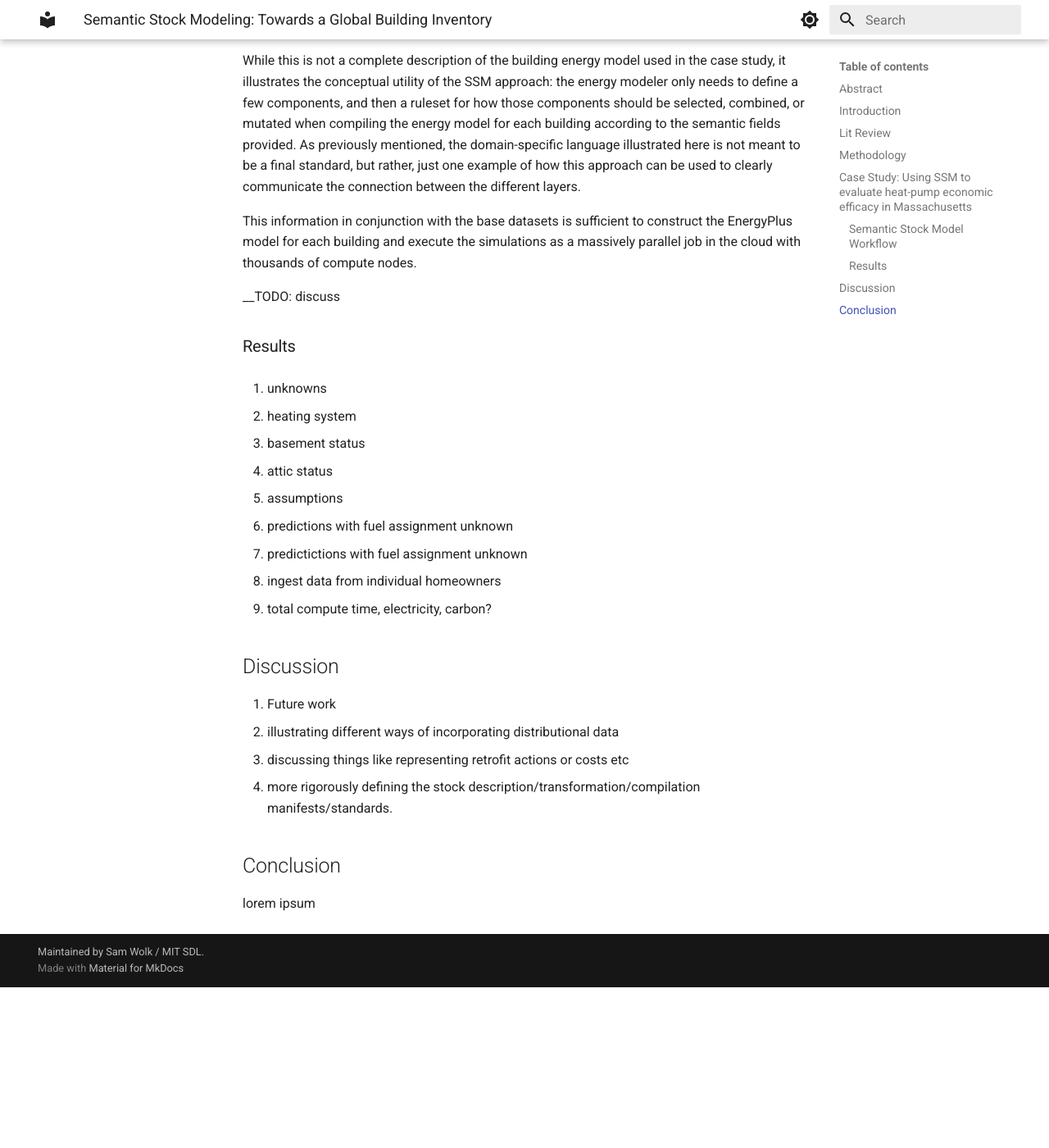
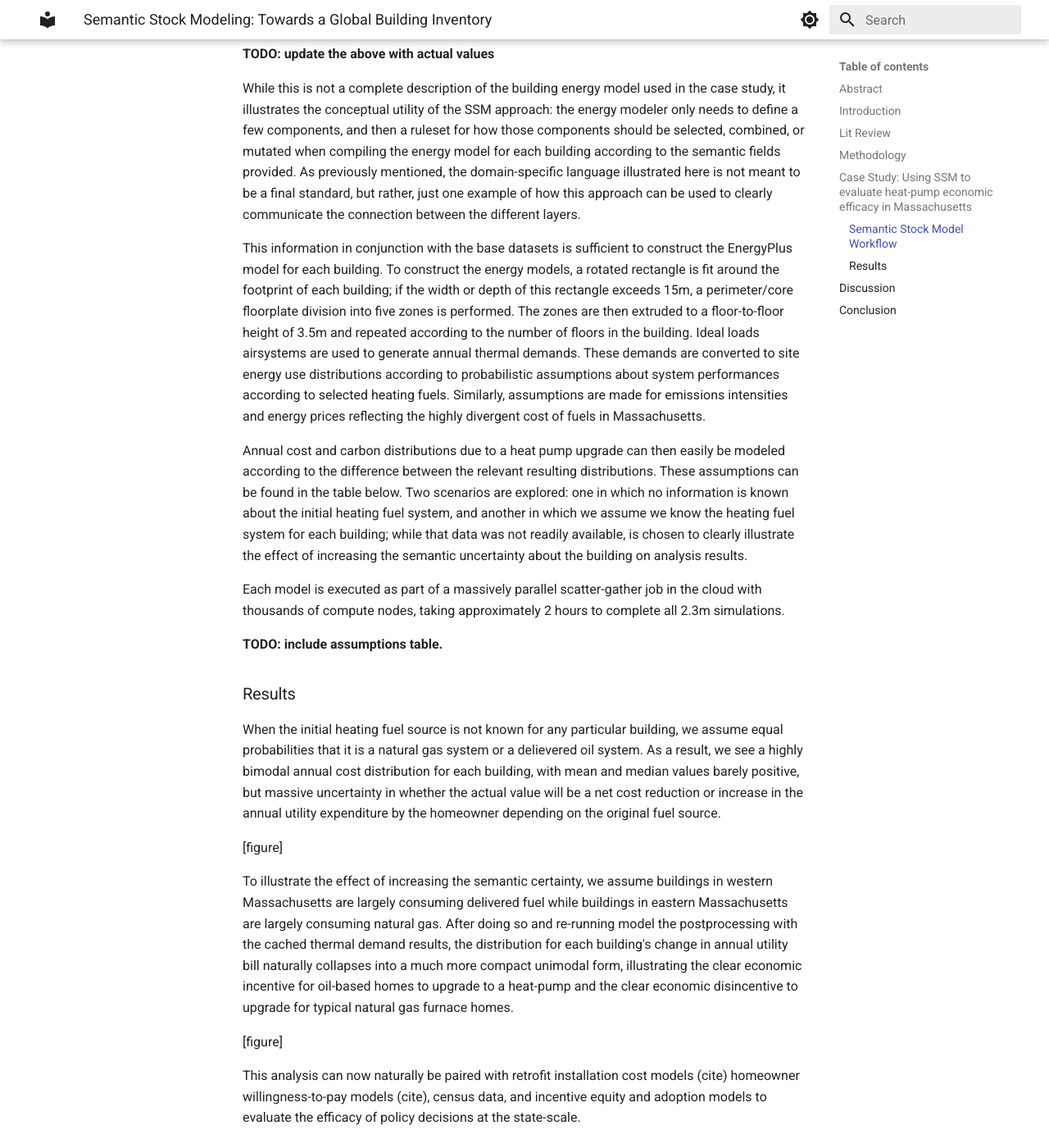
Before and after one commit to szvsw/semantic-ubems, an MkDocs documentation site: the page built from docs/outline.md, in a window 1280 px wide and 1400 px high, scrolled down 8326 px. Shown: the whole window at 82% size. Built offline with MkDocs 1.6.1 and Material for MkDocs 9.7.7, drawn with Linux system fonts in a browser that asks for light colours; before the commit the page ends 9530 px from its top, so only the background shows below that; some of the changed text lies outside the part shown.

Commit message:
add some results data

```diff
--- a/docs/outline.md
+++ b/docs/outline.md
@@ -206,23 +207,25 @@ component-map:
 
 While this is not a complete description of the building energy model used in the case study, it illustrates the conceptual utility of the SSM approach: the energy modeler only needs to define a few components, and then a ruleset for how those components should be selected, combined, or mutated when compiling the energy model for each building according to the semantic fields provided. As previously mentioned, the domain-specific language illustrated here is not meant to be a final standard, but rather, just one example of how this approach can be used to clearly communicate the connection between the different layers.
 
-This information in conjunction with the base datasets is sufficient to construct the EnergyPlus model for each building and execute the simulations as a massively parallel job in the cloud with thousands of compute nodes.
+This information in conjunction with the base datasets is sufficient to construct the EnergyPlus model for each building. To construct the energy models, a rotated rectangle is fit around the footprint of each building; if the width or depth of this rectangle exceeds 15m, a perimeter/core floorplate division into five zones is performed. The zones are then extruded to a floor-to-floor height of 3.5m and repeated according to the number of floors in the building. Ideal loads airsystems are used to generate annual thermal demands. These demands are converted to site energy use distributions according to probabilistic assumptions about system performances according to selected heating fuels. Similarly, assumptions are made for emissions intensities and energy prices reflecting the highly divergent cost of fuels in Massachusetts.
 
-\_\_TODO: discuss
+Annual cost and carbon distributions due to a heat pump upgrade can then easily be modeled according to the difference between the relevant resulting distributions. These assumptions can be found in the table below. Two scenarios are explored: one in which no information is known about the initial heating fuel system, and another in which we assume we know the heating fuel system for each building; while that data was not readily available, is chosen to clearly illustrate the effect of increasing the semantic uncertainty about the building on analysis results.
+
+Each model is executed as part of a massively parallel scatter-gather job in the cloud with thousands of compute nodes, taking approximately 2 hours to complete all 2.3m simulations.
+
+**TODO: include assumptions table.**
 
 ### Results
 
-1. unknowns
+When the initial heating fuel source is not known for any particular building, we assume equal probabilities that it is a natural gas system or a delievered oil system. As a result, we see a highly bimodal annual cost distribution for each building, with mean and median values barely positive, but massive uncertainty in whether the actual value will be a net cost reduction or increase in the annual utility expenditure by the homeowner depending on the original fuel source.
 
-   1. heating system
-   1. basement status
-   1. attic status
+[figure]
 
-1. assumptions
-1. predictions with fuel assignment unknown
-1. predictictions with fuel assignment unknown
-1. ingest data from individual homeowners
-1. total compute time, electricity, carbon?
+To illustrate the effect of increasing the semantic certainty, we assume buildings in western Massachusetts are largely consuming delivered fuel while buildings in eastern Massachusetts are largely consuming natural gas. After doing so and re-running model the postprocessing with the cached thermal demand results, the distribution for each building's change in annual utility bill naturally collapses into a much more compact unimodal form, illustrating the clear economic incentive for oil-based homes to upgrade to a heat-pump and the clear economic disincentive to upgrade for typical natural gas furnace homes.
+
+[figure]
+
+This analysis can now naturally be paired with retrofit installation cost models (cite) homeowner willingness-to-pay models (cite), census data, and incentive equity and adoption models to evaluate the efficacy of policy decisions at the state-scale.
 
 ## Discussion
 
```
Also changed, not shown: other parts of docs/outline.md (+1 -0 lines).
